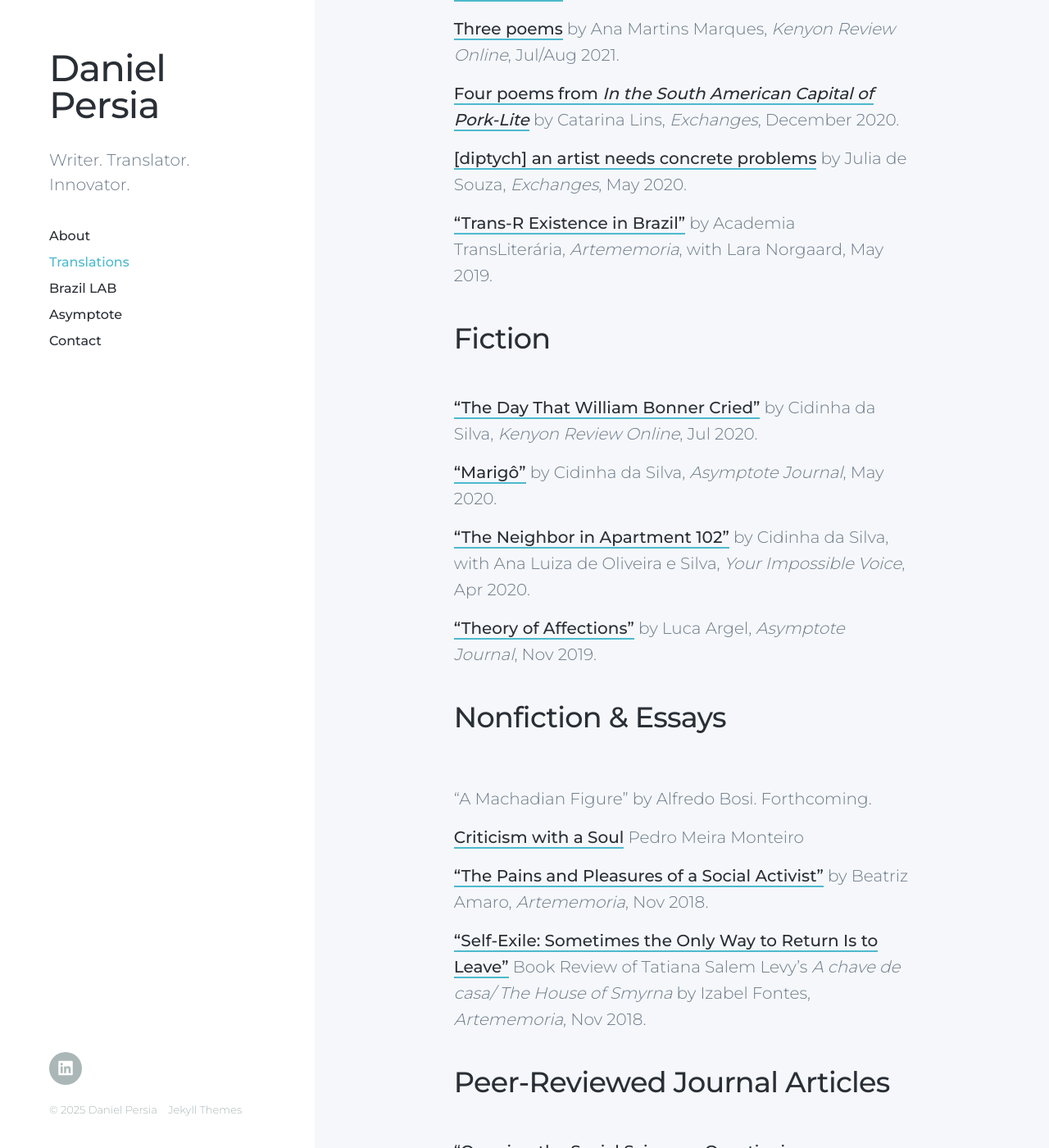
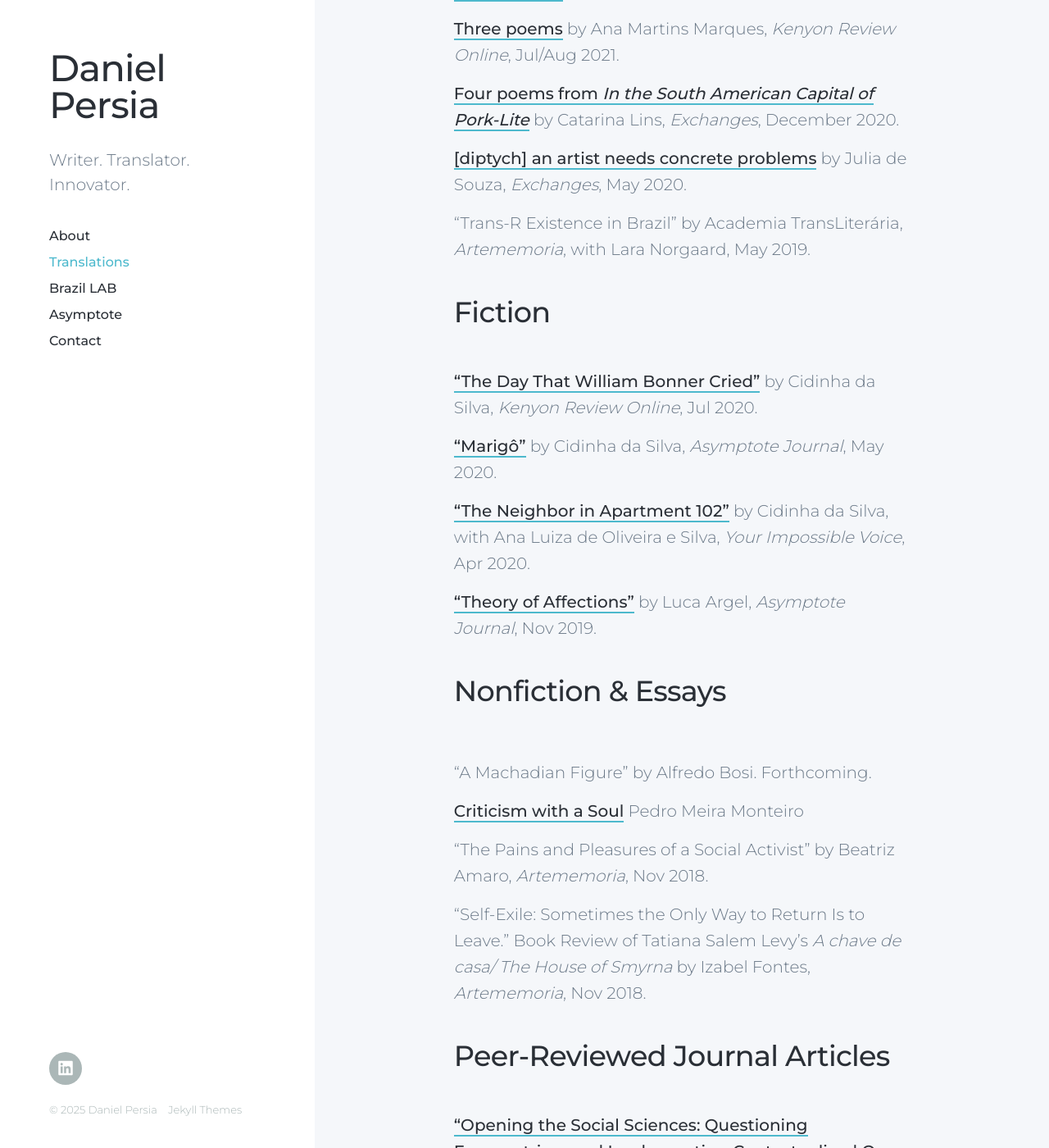
Before and after one commit to danielpersia/danielpersia.github.io, a Jekyll site: the page built from _pages/translations.md, in a window 1280 px wide and 1400 px high, scrolled down 3214 px. Shown: the whole window at 82% size. Built offline with Jekyll 4.4.1, drawn with Linux system fonts in a browser that asks for light colours; nearby versions of some CDN libraries; part of the change alters nothing that is shown.

Commit message:
Update translations.md

```diff
--- a/_pages/translations.md
+++ b/_pages/translations.md
@@ -61,7 +61,7 @@ The book, whose art direction was the responsibility of the award-winning Rodolf
 
 [[diptych] an artist needs concrete problems](https://exchanges.uiowa.edu/issues/enclosures/diptych/) by Julia de Souza, *Exchanges*, May 2020.
 
-["Trans-R Existence in Brazil"](https://artememoria.org/article/trans-r-existence-in-brazil/) by Academia TransLiterária, *Artememoria*, with Lara Norgaard, May 2019.
+"Trans-R Existence in Brazil" by Academia TransLiterária, *Artememoria*, with Lara Norgaard, May 2019.
 
 
 ## Fiction
@@ -81,9 +81,9 @@ The book, whose art direction was the responsibility of the award-winning Rodolf
 
 [Criticism with a Soul](https://piaui.folha.uol.com.br/materia/criticism-with-soul/) Pedro Meira Monteiro
 
-["The Pains and Pleasures of a Social Activist"](https://artememoria.org/article/the-pains-and-pleasures-of-a-social-activist/) by Beatriz Amaro, *Artememoria*, Nov 2018.
+"The Pains and Pleasures of a Social Activist" by Beatriz Amaro, *Artememoria*, Nov 2018.
 
-["Self-Exile: Sometimes the Only Way to Return Is to Leave"](https://artememoria.org/article/self-exile-sometimes-the-only-way-to-return-is-to-leave/) Book Review of Tatiana Salem Levy's *A chave de casa/ The House of Smyrna* by Izabel Fontes, *Artememoria*, Nov 2018.
+"Self-Exile: Sometimes the Only Way to Return Is to Leave." Book Review of Tatiana Salem Levy's *A chave de casa/ The House of Smyrna* by Izabel Fontes, *Artememoria*, Nov 2018.
 
 ## Peer-Reviewed Journal Articles
 <br>
```
